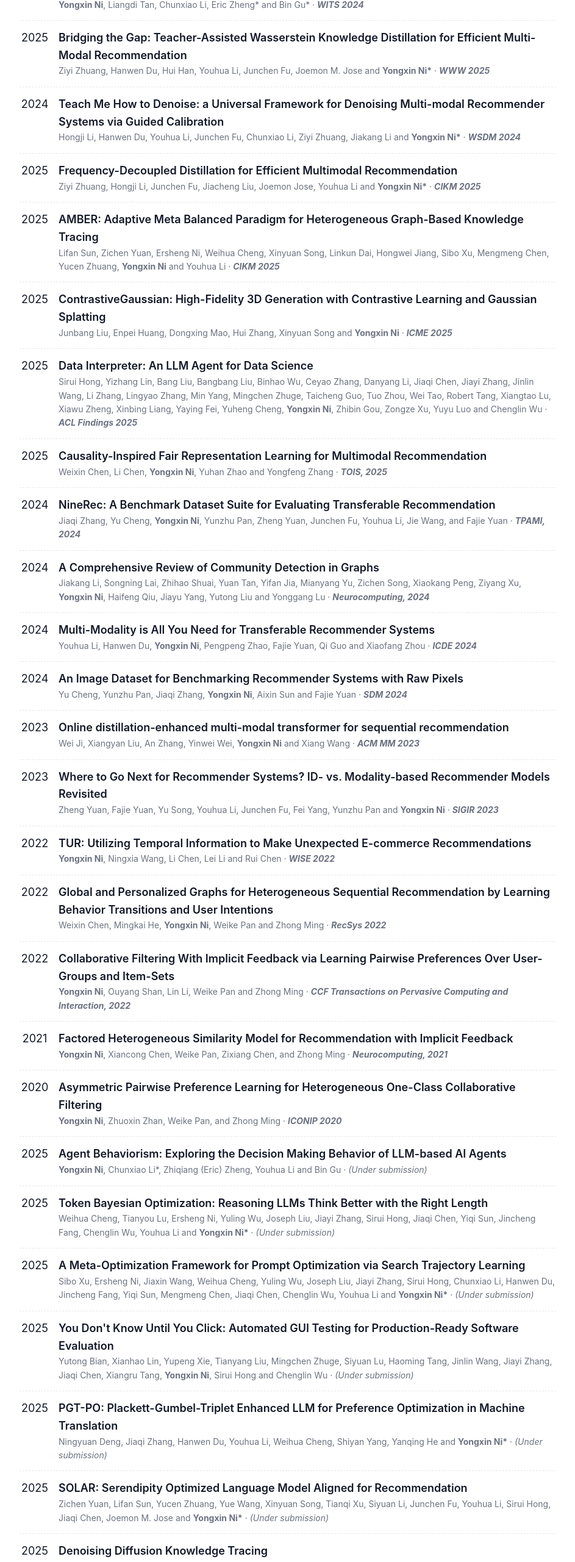
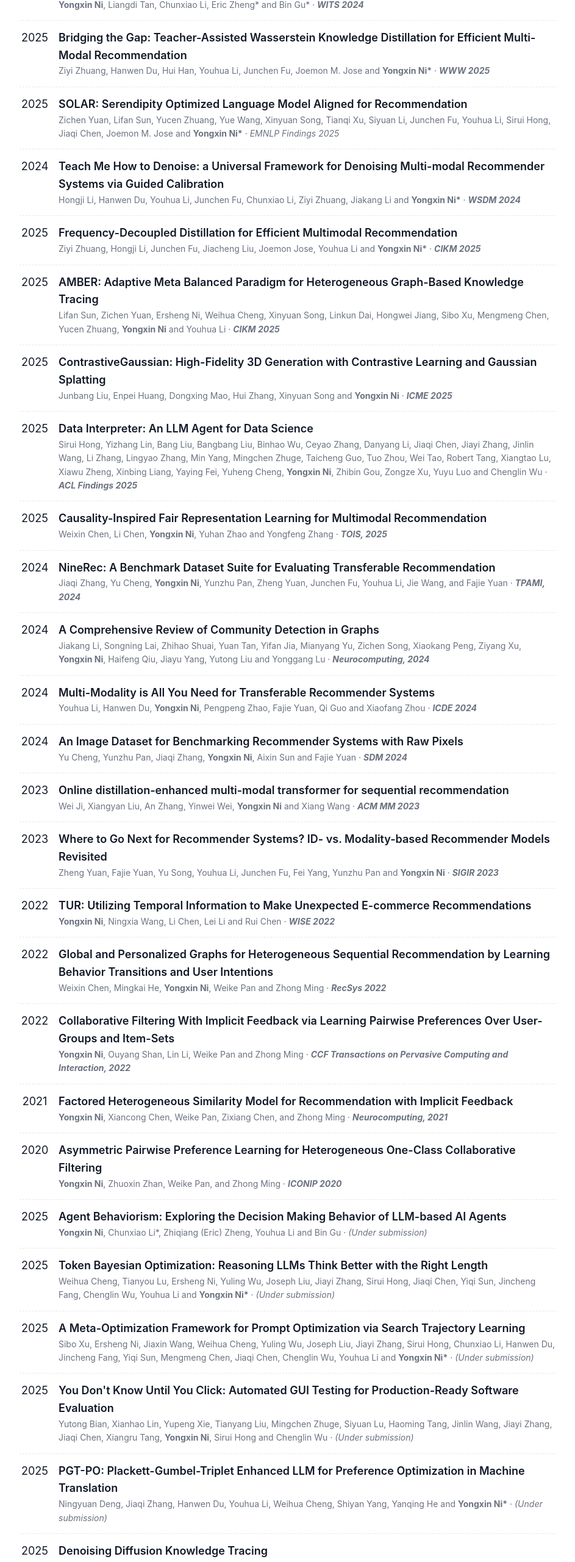
Before and after one commit to yxin98/yxin98.github.io, a plain HTML site: page index.html in a window 1280 px wide. Shown: the part 916-3477 px from the top of the page at 61% size, without its empty margins (168-1111 px from the left). Drawn offline with Linux system fonts and the light colour scheme.

Commit message:
Update index.html

```diff
--- a/index.html
+++ b/index.html
@@ -157,6 +157,14 @@
   <div>
     <div class="title">Bridging the Gap: Teacher-Assisted Wasserstein Knowledge Distillation for Efficient Multi-Modal Recommendation</div>
     <div class="meta">Ziyi Zhuang, Hanwen Du, Hui Han, Youhua Li, Junchen Fu, Joemon M. Jose and <b>Yongxin Ni*</b> · <em><b>WWW 2025</b></em></div>
+  </div>
+</article>
+
+<article class="pub" data-type="conference">
+  <div class="year">2025</div>
+  <div>
+    <div class="title">SOLAR: Serendipity Optimized Language Model Aligned for Recommendation</div>
+    <div class="meta">Zichen Yuan, Lifan Sun, Yucen Zhuang, Yue Wang, Xinyuan Song, Tianqi Xu, Siyuan Li, Junchen Fu, Youhua Li, Sirui Hong, Jiaqi Chen, Joemon M. Jose and <b>Yongxin Ni*</b> · <em>EMNLP Findings 2025</em></div>
   </div>
 </article>
 
@@ -342,14 +350,6 @@
 <article class="pub" data-type="preprint">
   <div class="year">2025</div>
   <div>
-    <div class="title">SOLAR: Serendipity Optimized Language Model Aligned for Recommendation</div>
-    <div class="meta">Zichen Yuan, Lifan Sun, Yucen Zhuang, Yue Wang, Xinyuan Song, Tianqi Xu, Siyuan Li, Junchen Fu, Youhua Li, Sirui Hong, Jiaqi Chen, Joemon M. Jose and <b>Yongxin Ni*</b> · <em>(Under submission)</em></div>
-  </div>
-</article>
-
-<article class="pub" data-type="preprint">
-  <div class="year">2025</div>
-  <div>
     <div class="title">Denoising Diffusion Knowledge Tracing</div>
     <div class="meta">Junhao Shen, Meisen Shu, Xinyu Fang, Hanwen Du, Weihua Cheng, Chunxiao Li, Lifan Sun, Yuling Wu, Zichen Yuan, Mengmeng Chen, Youhua Li and <b>Yongxin Ni*</b> · <em>(Under submission)</em></div>
   </div>
```
